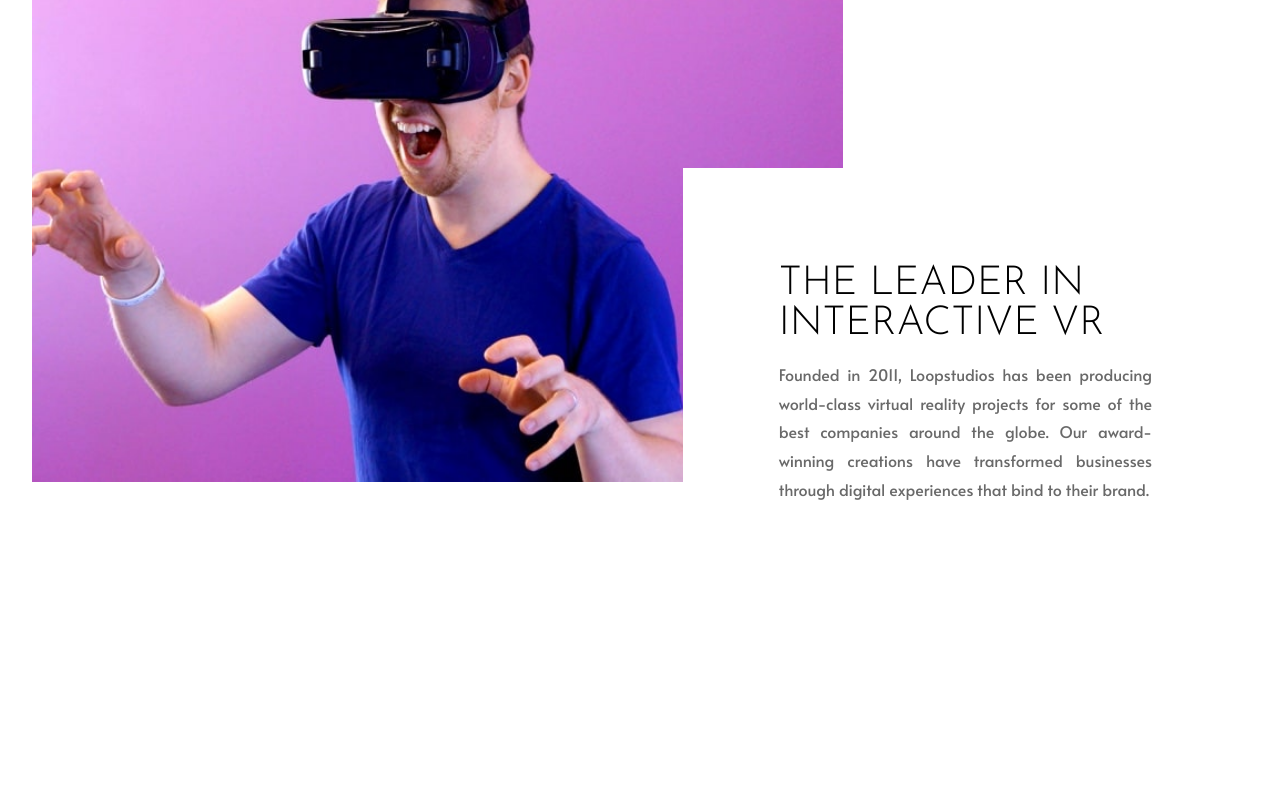
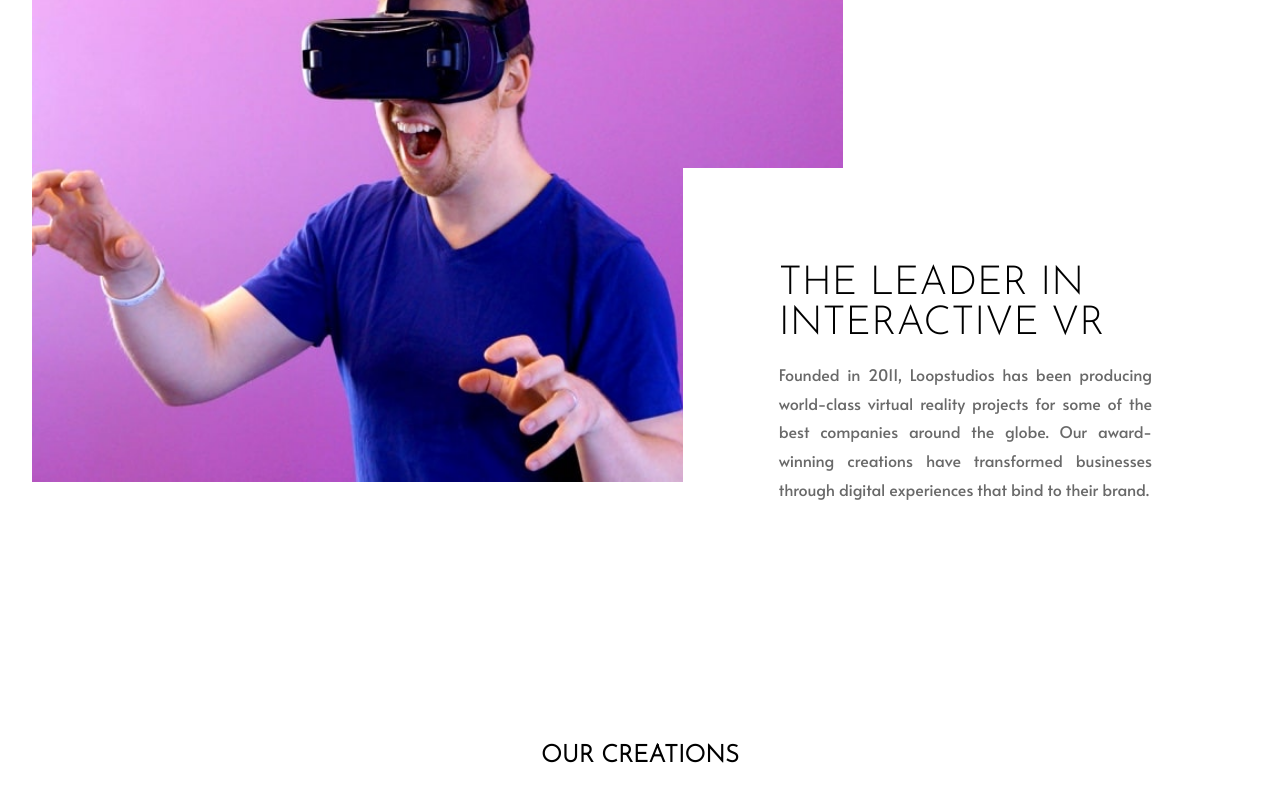
Before and after one commit to dselasea/loopstudios, a React (Create React App) app: page / in a window 1280 px wide. Shown: the part 777-1577 px from the top of the page. Before the commit the page ends 1489 px from the top, so only its background shows below. Built offline with nearby package versions, Linux system fonts and the light colour scheme.

Commit message:
styled the creation section

```diff
--- a/src/App.js
+++ b/src/App.js
@@ -1,3 +1,4 @@
+import Creation from "./images/components/Creation/Creation";
 import { Header } from "./images/components/Header/Header";
 import Leader from "./images/components/Leader/Leader";
 
@@ -6,6 +7,7 @@ function App() {
     <div>
       <Header />
       <Leader />
+      <Creation />
     </div>
   );
 }
--- a/src/images/components/Creation/Creation.js
+++ b/src/images/components/Creation/Creation.js
@@ -1,5 +1,5 @@
 import React from 'react'
-import styles from './Creations.module.css'
+import styles from './Creation.module.css'
 
 const Creation = () => {
   return (
--- a/src/images/components/Creation/Creation.module.css
+++ b/src/images/components/Creation/Creation.module.css
@@ -0,0 +1,30 @@
+.container {
+    width: 1440px;
+    max-width: 100%;
+    margin: 0 auto;
+    padding: 2rem;
+
+}
+
+.container h3 {
+    font-size: 1.5rem;
+    font-family: 'Josefin Sans', sans-serif;
+    text-align: center;
+    text-transform: uppercase;
+}
+
+.container .btn {
+    text-transform: uppercase;
+    padding: 1rem 3rem;
+    background: #fff;
+    font-family: 'Alata', sans-serif;
+    font-size: 1rem;
+    border: 2px solid #000;
+    display: none;
+}
+
+.container .btn:hover {
+    color: #fff;
+    background:#000;
+    transition: all .3s;
+}
```
